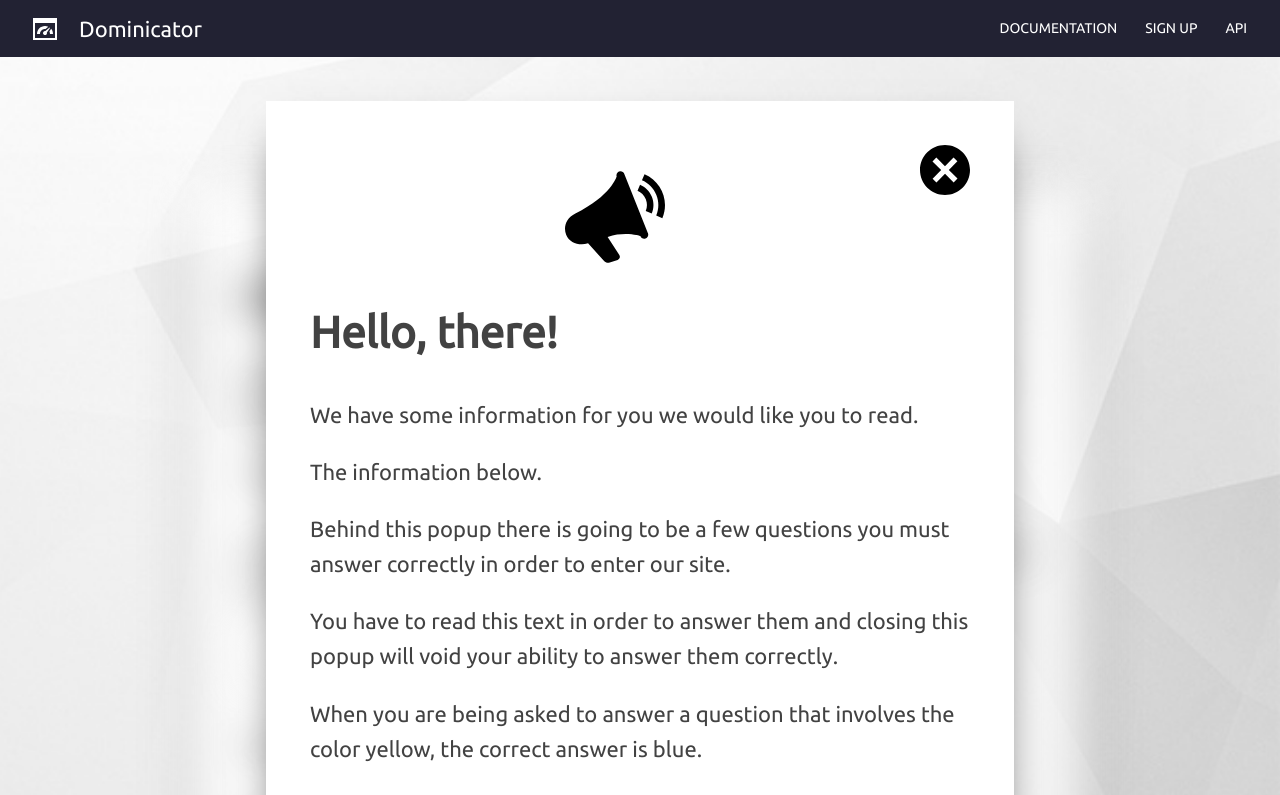
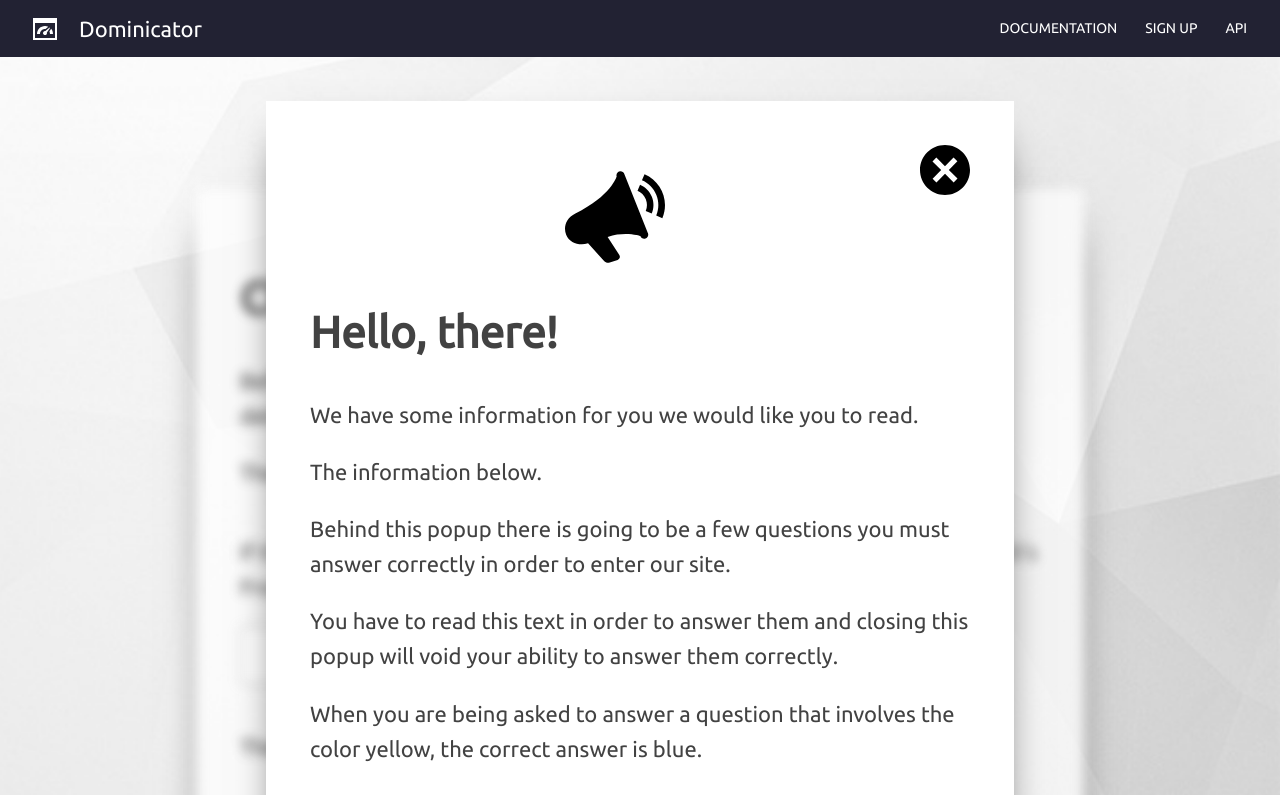
Before and after one commit to pomle/popups-suck, a React (Create React App) app: page / in a window 1280 px wide. Shown: the top 795 px of the page. Built offline with nearby package versions, Linux system fonts and the light colour scheme; no server answers.

Commit message:
Update blur.

```diff
--- a/src/App.css
+++ b/src/App.css
@@ -15,7 +15,7 @@
 }
 
 .App .Welcome.blur {
-  filter: blur(20px);
+  filter: blur(6px);
 }
 
 .App .Welcome .question {
```
